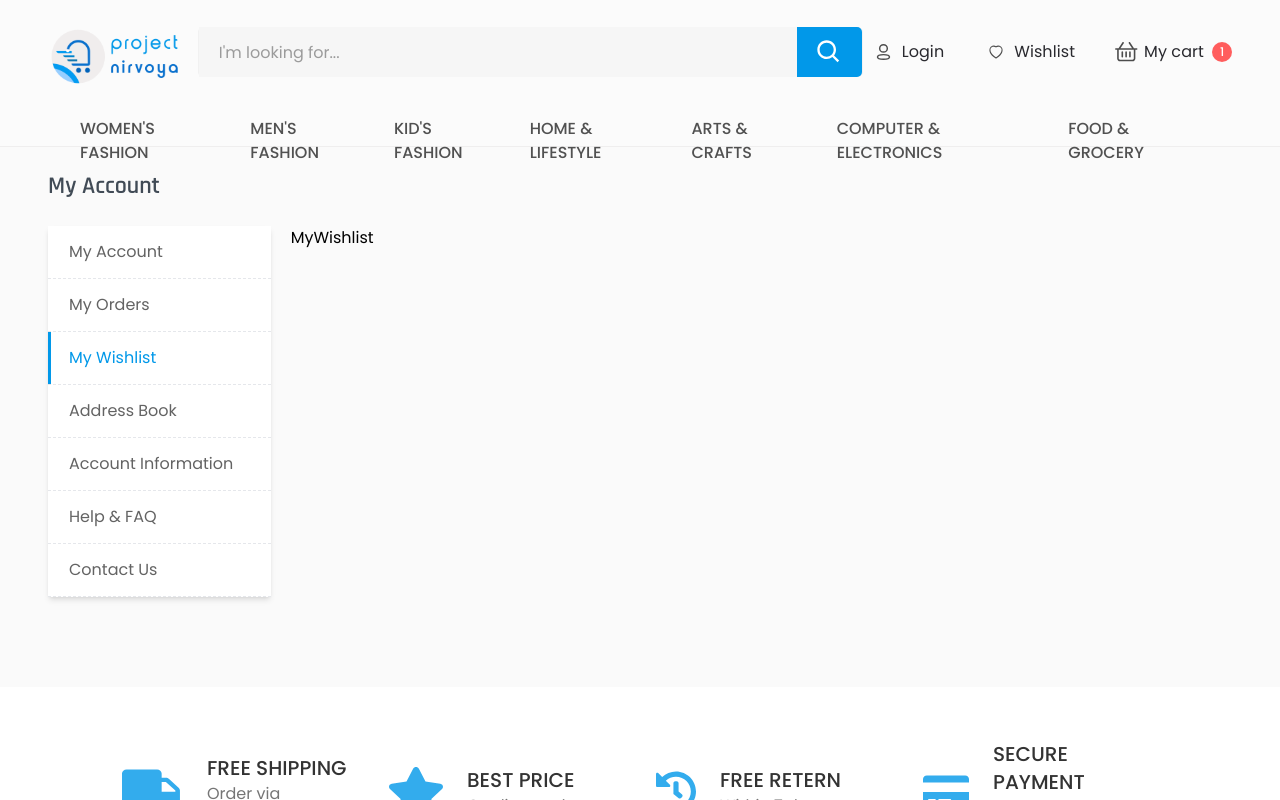
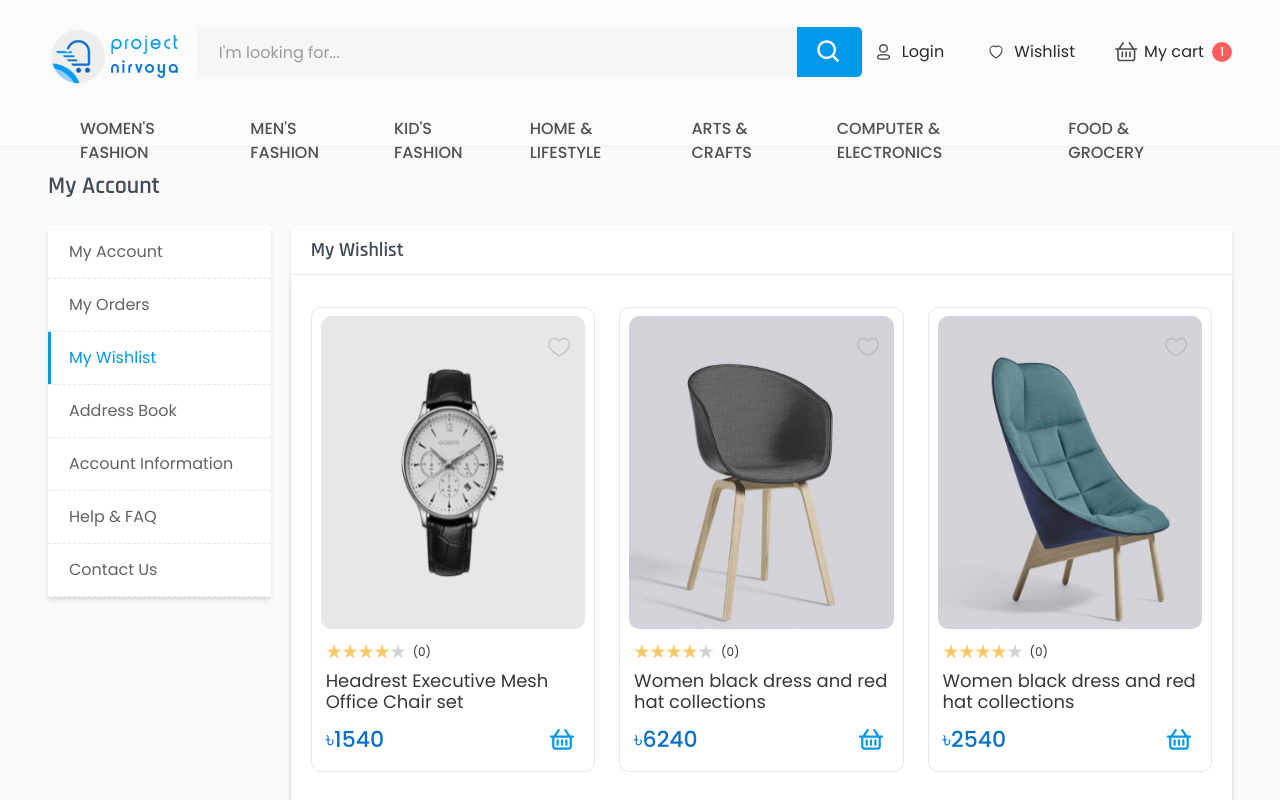
Before and after one commit to nursoftwarebd/glamcart-e-commerce, a Next.js app: page /user-account in a window 1280 px wide. Both pictures are taken after a click on the button "My Wishlist". Shown: the top 800 px of the page. Built offline with nearby package versions, Linux system fonts and the light colour scheme.

Commit message:
wishlist complete

```diff
--- a/src/components/screen/User/MyWishlist.jsx
+++ b/src/components/screen/User/MyWishlist.jsx
@@ -1,5 +1,23 @@
+import { featuredProducts } from "@/data/featuredProducts";
+import ProductCard from "../ProductCard";
+
 const MyWishlist = () => {
-  return <div>MyWishlist</div>;
+  return (
+    <div className="bg-white shadow-md">
+      <div className="py-3 px-5 border-borderAccount border-b-[.75px] flex items-center justify-between">
+        <h4 className="font-rajdhani text-accountBlack text-xl leading-6 tracking-[2%] font-semibold">
+          My Wishlist
+        </h4>
+      </div>
+      <div className="bg-white shadow-md pt-8 pb-11 px-5">
+        <div className="grid grid-cols-1 sm:grid-cols-2 xl:grid-cols-3 gap-6">
+          {featuredProducts.slice(0, 3).map((product, index) => (
+            <ProductCard key={index} product={product} />
+          ))}
+        </div>
+      </div>
+    </div>
+  );
 };
 
 export default MyWishlist;
--- a/src/components/screen/User/Tabs.jsx
+++ b/src/components/screen/User/Tabs.jsx
@@ -13,7 +13,7 @@ const Tabs = ({ tabs }) => {
   return (
     <div className="pt-6 flex gap-5">
       {/* button */}
-      <div className="w-[280px] bg-white shadow-md flex flex-col">
+      <div className="w-[280px] h-fit bg-white shadow-md flex flex-col">
         {tabs.map((tab) => (
           <div key={tab.id} className="border-dashed border-b-[1px]">
             <button
```
